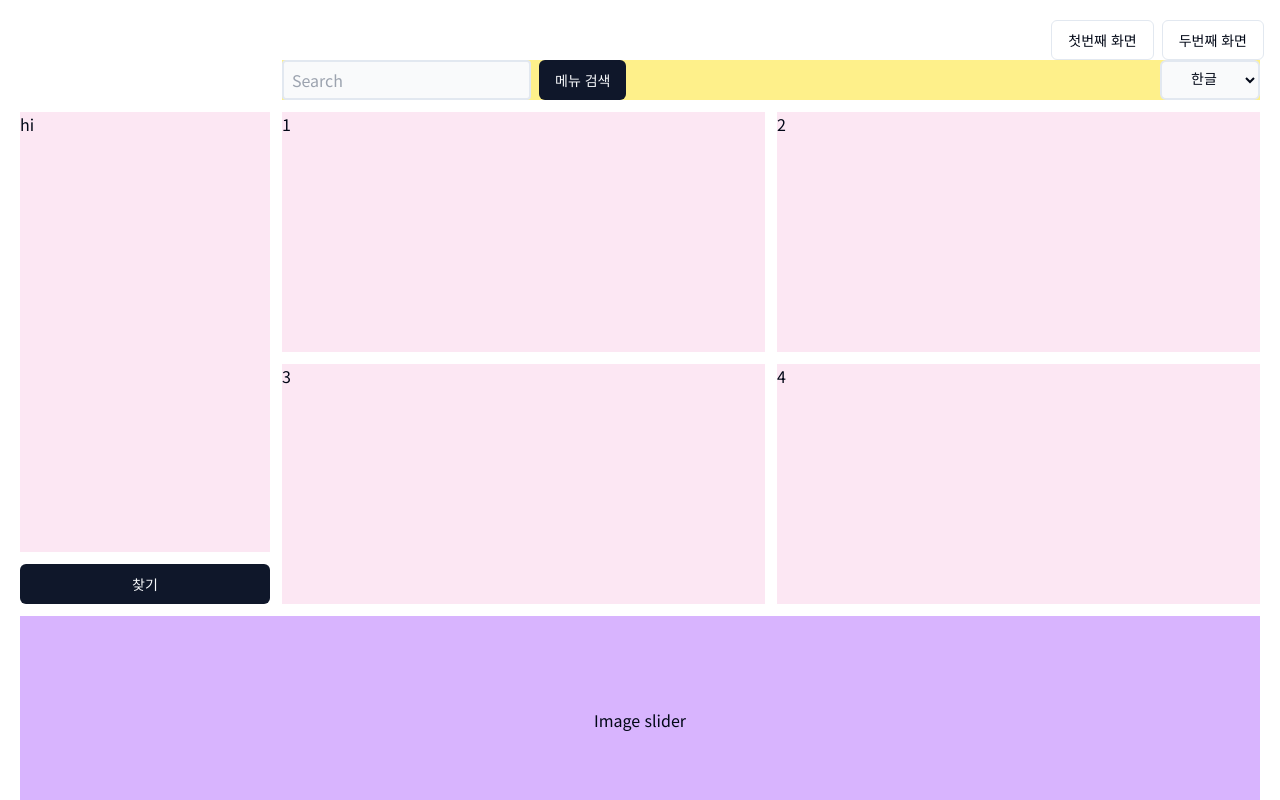
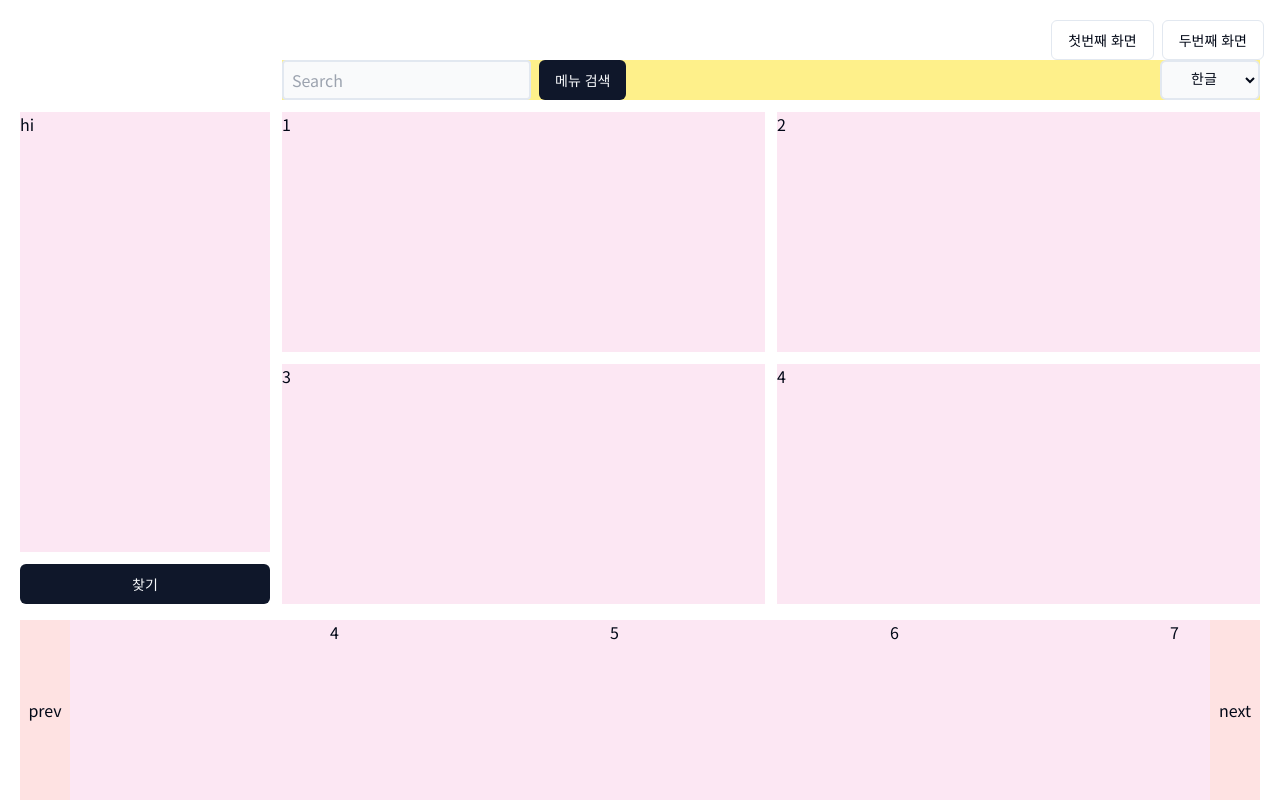
Before and after one commit to sprisao/SkPoc, a Next.js app: page /second in a window 1280 px wide. Shown: the top 800 px of the page. Built offline with nearby package versions, Linux system fonts and the light colour scheme.

Commit message:
슬라이더 추가 및 기능 구현  - 이전, 다음 버튼을 통해 조작  - 2초 간격으로 다음 슬라이드 보여짐  - 반응형으로 슬라이드 너비 250px로 고정

```diff
--- /dev/null
+++ b/app/components/ui/ImageSlider.tsx
@@ -0,0 +1,81 @@
+'use client'
+import Slider from "react-slick";
+import "slick-carousel/slick/slick.css";
+import "slick-carousel/slick/slick-theme.css";
+import React, {useEffect, useState} from "react";
+
+export default function ImageSlider() {
+    const sliderRef = React.useRef<Slider>(null)
+    const [settings, setSettings] = useState({
+        dots: false,
+        infinite: true,
+        speed: 500,
+        slidesToShow: 3.2,
+        slidesToScroll: 1,
+        initialSlide: 0,
+        autoplay: true,
+        autoplaySpeed: 2000,
+        arrows: false,
+        responsive: [
+            {
+                breakpoint: 1200,
+                settings: {
+                    slidesToShow: 2.5,
+                    slidesToScroll: 2,
+                }
+            },
+            {
+                breakpoint: 1024,
+                settings: {
+                    slidesToShow: 1024 / 280,
+                    slidesToScroll: 1,
+                }
+            },
+        ]
+    })
+
+
+    useEffect(() => {
+        const observer = new ResizeObserver(entries => {
+            for (let entry of entries) {
+                console.log('Slider 너비 변경:', entry.contentRect.width);
+                setSettings({
+                    ...settings,
+                    slidesToShow: entry.contentRect.width / 280
+                })
+            }
+        });
+        observer.observe(sliderRef.current?.innerSlider.list);
+        return () => {
+            observer.disconnect();
+        };
+    }, []);
+
+    function next() {
+        sliderRef.current?.slickNext()
+    }
+
+    function prev() {
+        sliderRef.current?.slickPrev()
+    }
+
+
+    return (
+        <div className="flex flex-row w-ful justify-center">
+            <button className="bg-red-100 px-2 w-[50px]" onClick={prev}>prev</button>
+            <Slider ref={sliderRef} {...settings} className="bg-blue-200 w-[80%] grow">
+                <div className="w-[250px] h-[180px] bg-pink-100">1</div>
+                <div className="w-[250px] h-[180px] bg-pink-100">2</div>
+                <div className="w-[250px] h-[180px] bg-pink-100">3</div>
+                <div className="w-[250px] h-[180px] bg-pink-100">4</div>
+                <div className="w-[250px] h-[180px] bg-pink-100">5</div>
+                <div className="w-[250px] h-[180px] bg-pink-100">6</div>
+                <div className="w-[250px] h-[180px] bg-pink-100">7</div>
+                <div className="w-[250px] h-[180px] bg-pink-100">8</div>
+                <div className="w-[250px] h-[180px] bg-pink-100">9</div>
+                <div className="w-[250px] h-[180px] bg-pink-100">10</div>
+            </Slider>
+            <button className="bg-red-100 w-[50px]" onClick={next}>next</button>
+        </div>
+    )
+}
--- a/app/globals.css
+++ b/app/globals.css
@@ -19,6 +19,10 @@ input[type='number'] {
 html{
   min-width: 1024px;
   max-width: 1920px;
+}
+
+.slick-next:before{
+  color: peru;
 }
 
 @layer base {
--- a/app/second/page.tsx
+++ b/app/second/page.tsx
@@ -1,10 +1,11 @@
 import InputBox from "@/app/components/ui/InputBox";
 import {Button} from "@/components/ui/button";
 import SelectBox from "@/app/components/ui/SelectBox";
+import ImageSlider from "@/app/components/ui/ImageSlider";
 
 export default function SecondPage() {
     return (
-        <div className="px-5">
+        <div className="px-5 space-y-4">
             <div className="grid grid-cols-[250px_auto] gap-3">
                 <div className="col-span-3 col-start-2 flex flex-row bg-yellow-200 justify-between">
                     <div className="flex flex-row space-x-2">
@@ -40,12 +41,10 @@ export default function SecondPage() {
                         <div className="h-60 bg-pink-100">4</div>
                     </div>
                 </div>
-                <div className="col-span-4 h-52 bg-purple-300 flex justify-center items-center">
-                    Image slider
-                </div>
-                <div className="col-span-4 h-52 bg-green-100 flex justify-center items-center">
-                    Accordian
-                </div>
+            </div>
+            <ImageSlider/>
+            <div className="col-span-4 h-52 bg-green-100 flex justify-center items-center">
+                Accordian
             </div>
         </div>
     )
--- a/package.json
+++ b/package.json
@@ -10,6 +10,8 @@
     "next": "^14.0.2",
     "react": "^18.2.0",
     "react-dom": "^18.2.0",
+    "react-slick": "^0.29.0",
+    "slick-carousel": "^1.8.1",
     "tailwind-merge": "^2.0.0",
     "tailwindcss-animate": "^1.0.7"
   },
@@ -23,6 +25,7 @@
   "devDependencies": {
     "@faker-js/faker": "^8.3.1",
     "@types/react": "18.2.37",
+    "@types/react-slick": "^0.23.12",
     "autoprefixer": "^10.4.16",
     "lighthouse": "^11.3.0",
     "postcss": "^8.4.31",
```
